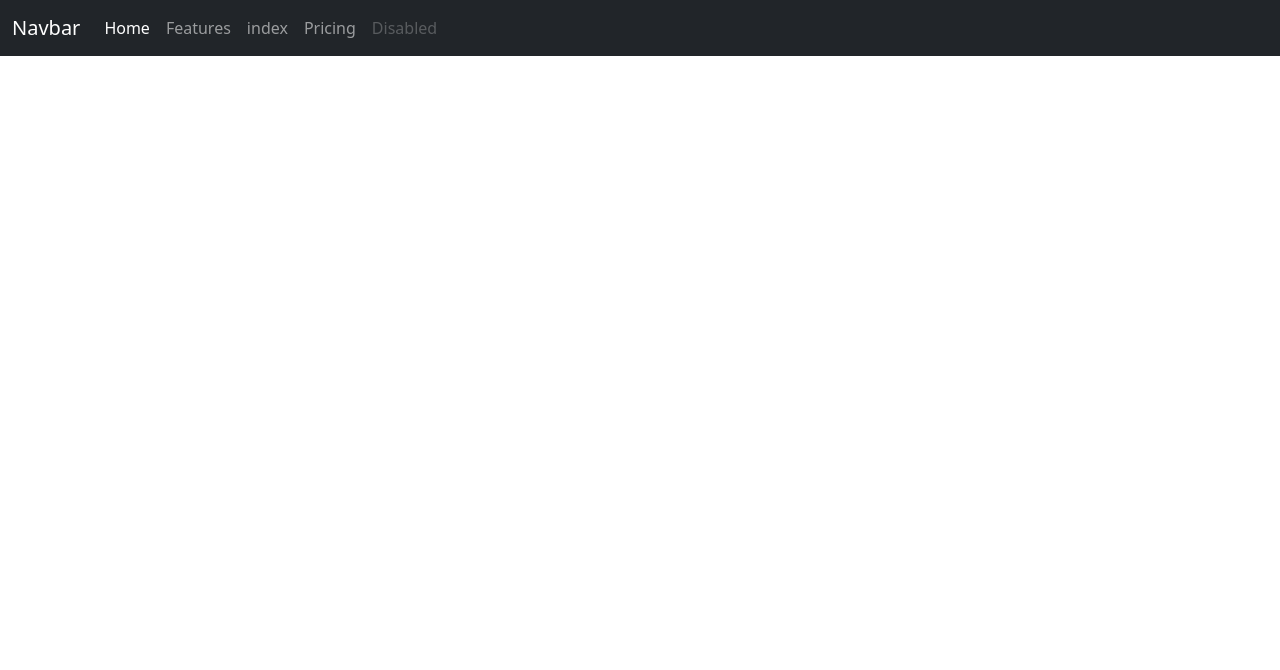
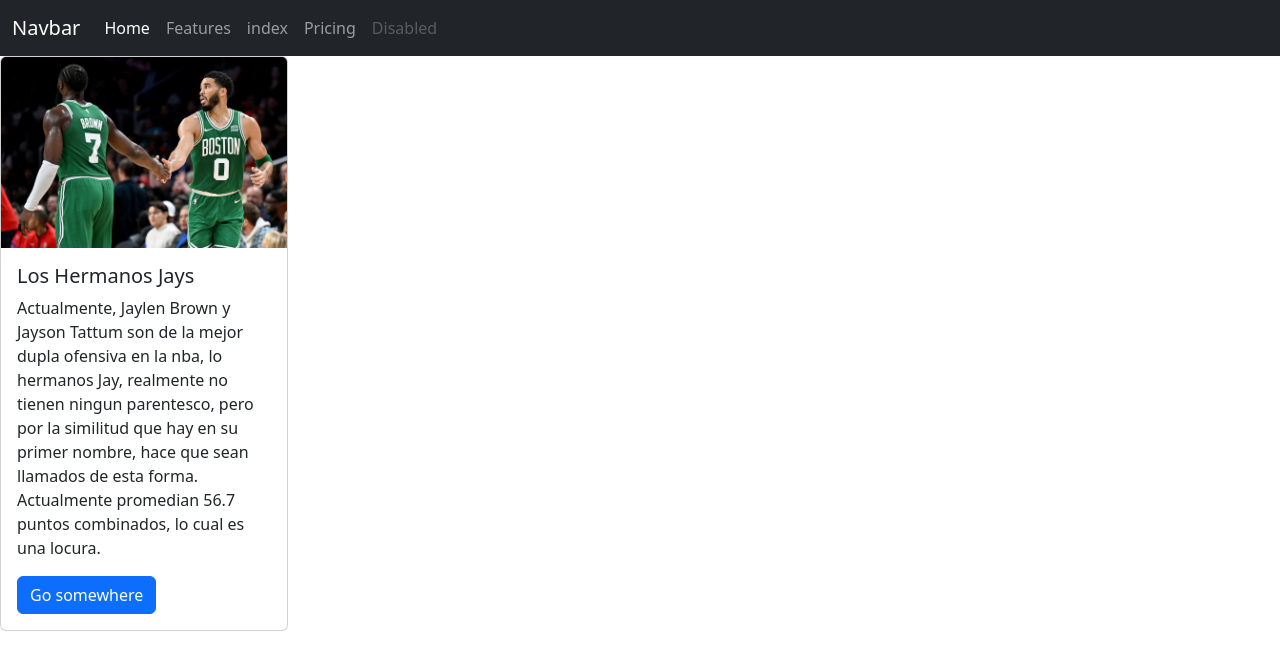
Before and after one commit to JeanCarloNieves/JeanCarloNieves.github.io, a plain HTML site: page index2.html in a window 1280 px wide. Drawn offline with nearby package versions, Linux system fonts and the light colour scheme.

Commit message:
Agregando card

```diff
--- a/index2.html
+++ b/index2.html
@@ -34,6 +34,13 @@
         </div>
       </nav>
 
-
+      <div class="card" style="width: 18rem;">
+        <img src="img/jays.jpg" class="card-img-top" alt="...">
+        <div class="card-body">
+          <h5 class="card-title">Los Hermanos Jays</h5>
+          <p class="card-text">Actualmente, Jaylen Brown y Jayson Tattum son de la mejor dupla ofensiva en la nba, lo hermanos Jay, realmente no tienen ningun parentesco, pero por la similitud que hay en su primer nombre, hace que sean llamados de esta forma. Actualmente promedian 56.7 puntos combinados, lo cual es una locura.</p>
+          <a href="#" class="btn btn-primary">Go somewhere</a>
+        </div>
+      </div>
 </body>
 </html>
```
Also changed, not shown: img/jays.jpg (added).
